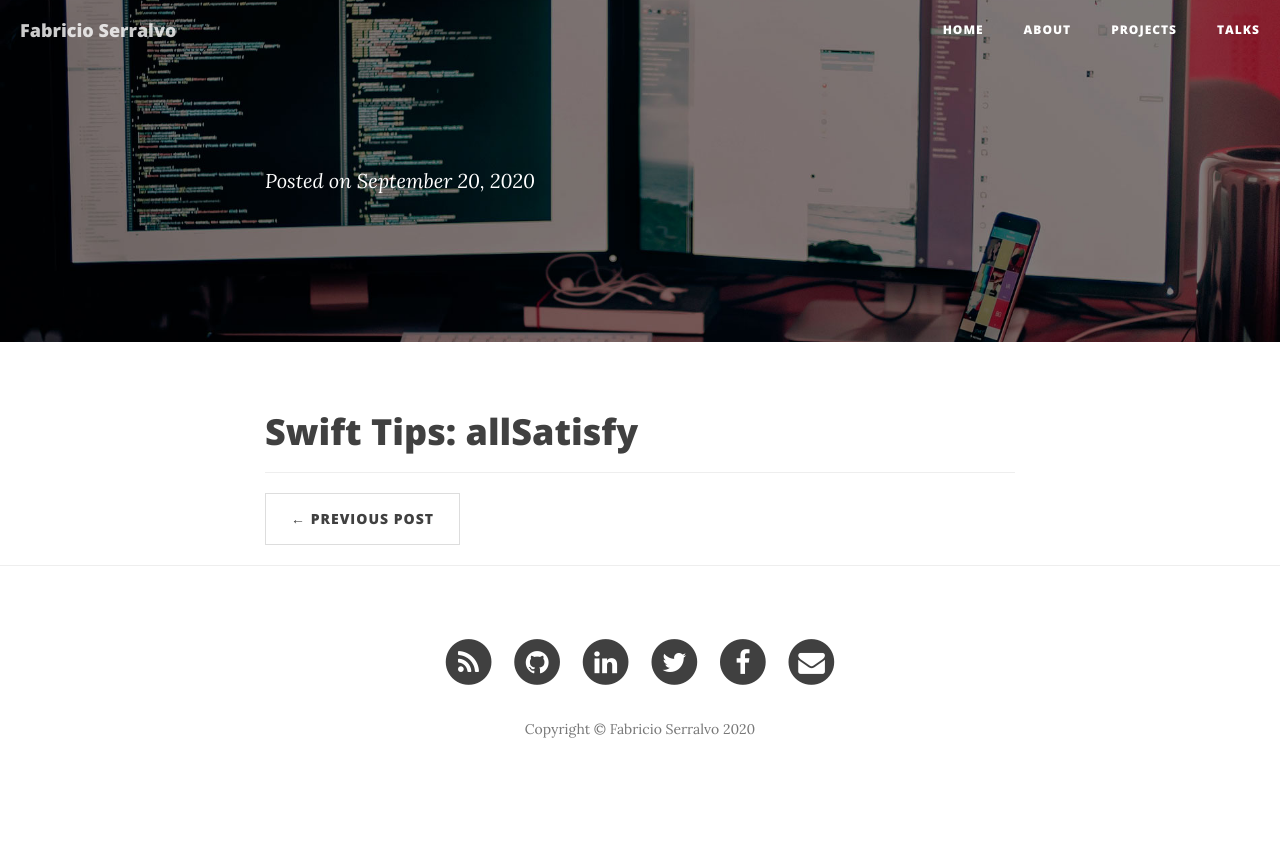
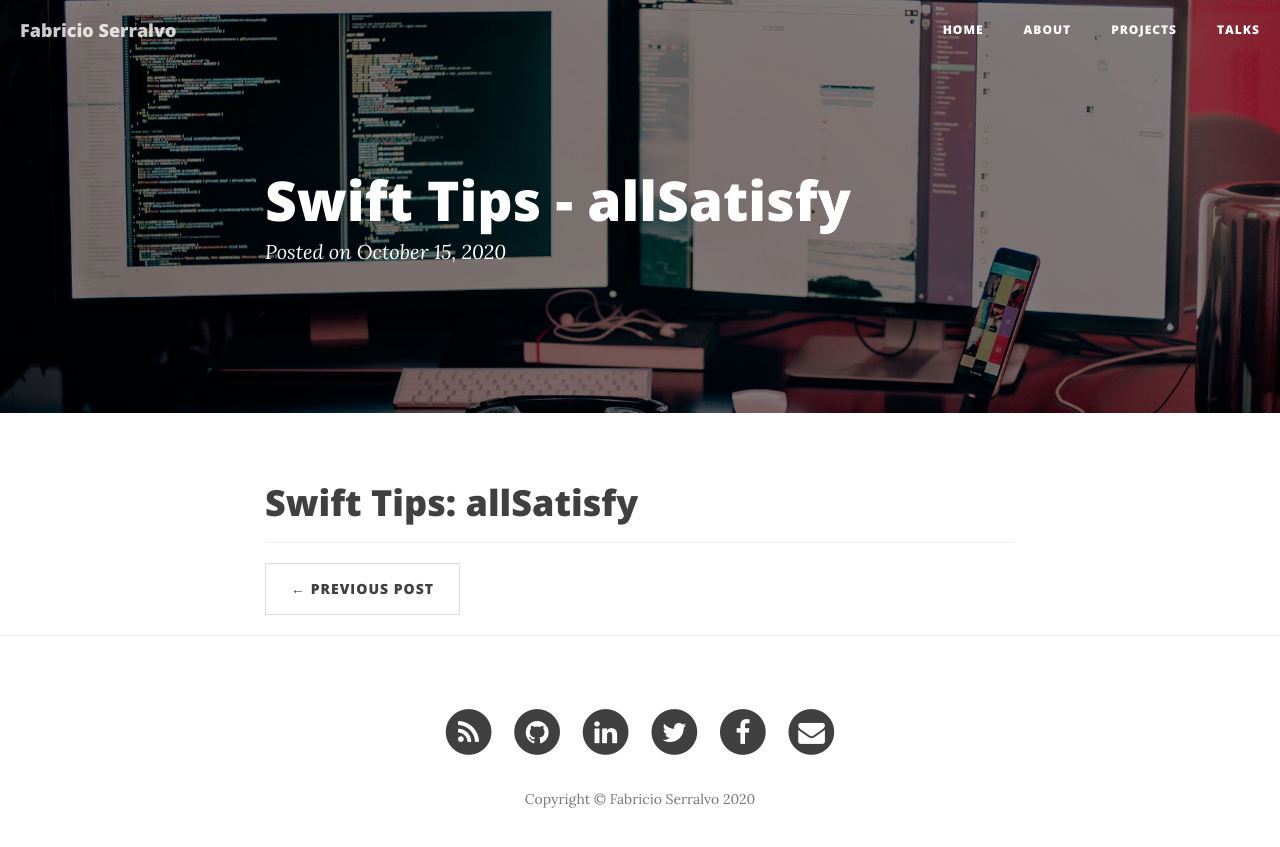
Before and after one commit to serralvo/serralvo.github.io, a Jekyll site: the page built from _posts/2020-10-15-all-satisfy.markdown, in a window 1280 px wide. Shown: the top 847 px of the page. Built offline with Jekyll 4.4.1, drawn with Linux system fonts in a browser that asks for light colours; nearby versions of some CDN libraries; our own code applies the rules of GitHub Pages for plain Markdown files.

Commit message:
Update and rename 2020-07-15-all-satisfy.markdown to 2020-10-15-all-satisfy.markdown

```diff
--- a/_posts/2020-07-15-all-satisfy.markdown
+++ b/_posts/2020-10-15-all-satisfy.markdown
@@ -1,6 +1,6 @@
 ---
 published: true
-title: Swift Tips: allSatisfy
+title: Swift Tips - allSatisfy
 layout: post
 ---
 
```
